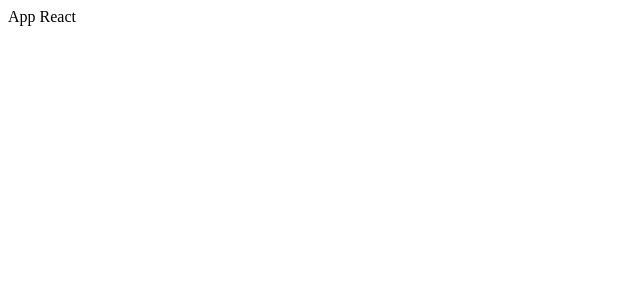
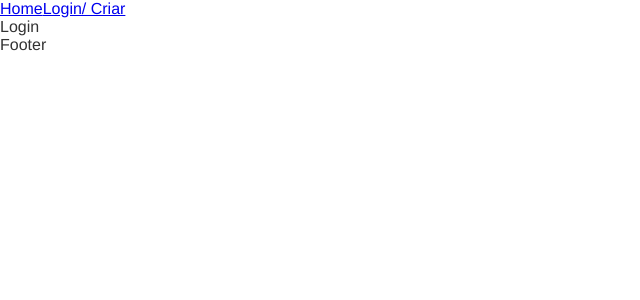
Before and after one commit to FilipeHibrael/dogs, a React app: page /login in a window 1280 px wide. Shown: the top 300 px of the page, without its empty margins (0-640 px from the left). Built offline with nearby package versions, Linux system fonts and the light colour scheme; the HTML template or start-up script is replaced by a standard one.

Commit message:
estrutura inicial

```diff
--- /dev/null
+++ b/src/App.css
@@ -0,0 +1,35 @@
+body {
+  --type-first: Helvetica, Arial, sans-serif;
+  --type-Second: 'Spectral', Georgia;
+  font-family: var(--type-first);
+  color: #333;
+}
+
+* {
+  box-sizing: border-box;
+  margin: 0;
+  padding: 0;
+}
+
+ul, li {
+    list-style: none;
+}
+
+img {
+    display: block;
+    max-width: 100%;
+}
+
+button, input {
+    display: block;
+    font-family: var(--type-first);
+    font-size: 1rem;
+    color: #ccc;
+}
+
+.container {
+    max-width: 50rem;
+    padding: 0 1rem;
+    margin: 0 auto;
+
+}
--- a/src/App.jsx
+++ b/src/App.jsx
@@ -1,7 +1,24 @@
 import React from 'react';
+import './App.css'
+import { BrowserRouter, Route, Routes } from 'react-router-dom';
+import Header from './Components/Header';
+import Footer from './Components/Footer';
+import Home from './Components/Home';
+import Login from './Components/Login/Login';
 
 const App = () => {
-  return <div>App React</div>;
+  return (
+    <div>
+      <BrowserRouter>
+      <Header />
+      <Routes>
+        <Route path='/' element={<Home />}/>
+        <Route path='/login' element={<Login />}/>
+      </Routes>
+      <Footer />
+      </BrowserRouter>
+    </div>
+  );
 };
 
 export default App;
--- /dev/null
+++ b/src/Components/Footer.jsx
@@ -0,0 +1,8 @@
+import React from 'react';
+import styles from './Footer.module.css';
+
+function Footer() {
+  return <div>Footer</div>;
+}
+
+export default Footer;
--- /dev/null
+++ b/src/Components/Header.jsx
@@ -0,0 +1,16 @@
+import React from 'react';
+import styles from './Header.module.css';
+import { Link } from 'react-router-dom';
+
+function Header() {
+  return (
+    <div>
+      <nav>
+        <Link to="/">Home</Link>
+        <Link to="/login">Login/ Criar</Link>
+      </nav>
+    </div>
+  );
+}
+
+export default Header;
--- /dev/null
+++ b/src/Components/Home.jsx
@@ -0,0 +1,9 @@
+import React from 'react'
+
+function Home() {
+  return (
+    <div>Home</div>
+  )
+}
+
+export default Home
--- /dev/null
+++ b/src/Components/Login/Login.jsx
@@ -0,0 +1,9 @@
+import React from 'react'
+
+function Login() {
+  return (
+    <div>Login</div>
+  )
+}
+
+export default Login
```
Also changed, not shown: src/Components/Footer.module.css (added), src/Components/Header.module.css (added).
